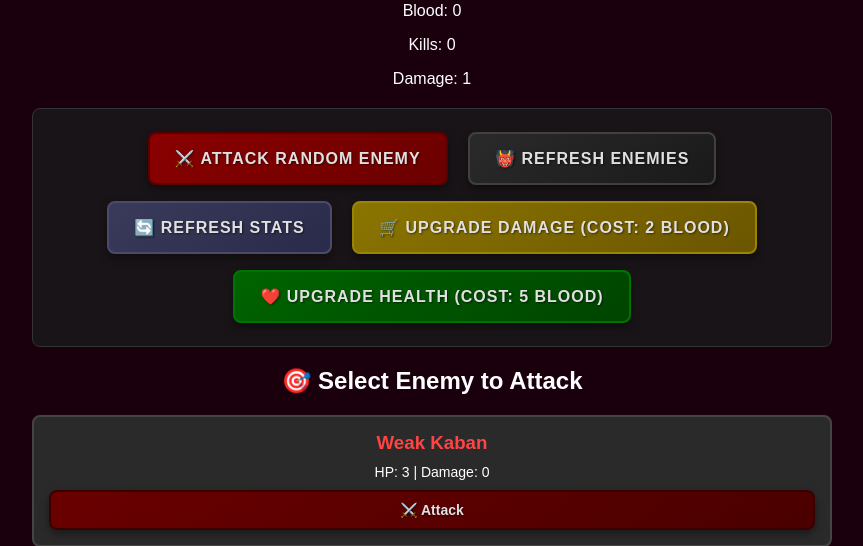
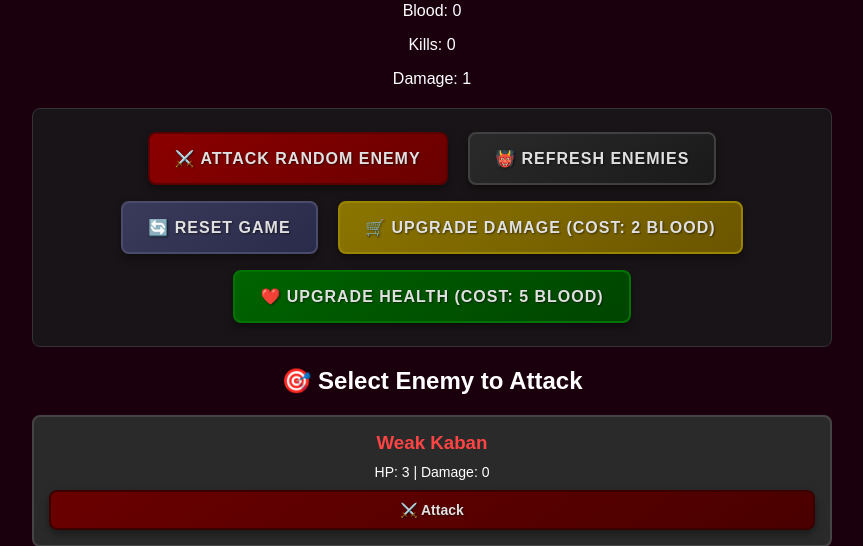
Before and after one commit to Dopio/BerserkClicker, a Flask app: page / in a window 1280 px wide. Shown: the part 213-759 px from the top of the page, without its empty margins (208-1071 px from the left). Run offline with Flask 3, Linux system fonts and the light colour scheme.

Commit message:
Reset game function

```diff
--- a/app.py
+++ b/app.py
@@ -1,11 +1,8 @@
 from flask import Flask, render_template, jsonify
-from game.enemies import basic_enemies
-from game.entities import Player
+from game.game_state import game_state
 import random
 
 app = Flask(__name__)
-
-player = Player('Guts', 0, 0, 1, 10, True)
 
 
 @app.route('/')
@@ -13,26 +10,37 @@ def hello_word():
     return render_template('index.html')
 
 
+@app.route('/api/game/reset', methods=['POST'])
+def reset_game():
+    game_state.reset_game()
+    return jsonify({
+        'success': True,
+        'message': 'Game reset successfully'
+    })
+
+
 @app.route('/api/player/stats')
 def get_player_stats():
     return jsonify({
-        'player_name': player.player_name,
-        'player_blood': player.player_blood,
-        'player_kills': player.player_kills,
-        'player_damage': player.player_damage,
-        'player_health': player.player_health,
-        'player_is_alive': player.player_is_alive
+        'player_name': game_state.player.player_name,
+        'player_blood': game_state.player.player_blood,
+        'player_kills': game_state.player.player_kills,
+        'player_damage': game_state.player.player_damage,
+        'player_health': game_state.player.player_health,
+        'player_max_health': game_state.player.player_max_health,
+        'player_is_alive': game_state.player.player_is_alive
     })
 
 
 @app.route('/api/enemies')
 def get_enemies():
     enemies_data = []
-    for i, enemy in enumerate(basic_enemies):
+    for i, enemy in enumerate(game_state.enemies):
         enemies_data.append({
             'enemy_id': i,
             'enemy_name': enemy.name,
             'enemy_health': enemy.health,
+            'enemy_max_health': enemy.max_health,
             'enemy_damage': enemy.damage,
             'enemy_is_alive': enemy.health > 0
         })
@@ -41,10 +49,10 @@ def get_enemies():
 
 @app.route('/api/attack/random', methods=['POST'])
 def attack_random():
-    for i, enemy in enumerate(basic_enemies):
+    for i, enemy in enumerate(game_state.enemies):
         print(f'{i}: {enemy.name} - HP: {enemy.health} - Alive: {enemy.health > 0}')
 
-    alive_enemies = [e for e in basic_enemies if e.health > 0]
+    alive_enemies = [e for e in game_state.enemies if e.health > 0]
     print(f"Alive enemies count: {len(alive_enemies)}")
 
     if not alive_enemies:
@@ -52,17 +60,17 @@ def attack_random():
 
     enemy = random.choice(alive_enemies)
 
-    enemy.health -= player.player_damage
-    player.player_blood += player.player_damage
+    enemy.health -= game_state.player.player_damage
+    game_state.player.player_blood += game_state.player.player_damage
 
     result = {
-        'message': f'{player.player_name} attack {enemy.name} for {player.player_damage} damage!',
+        'message': f'{game_state.player.player_name} attack {enemy.name} for {game_state.player.player_damage} damage!',
         'enemy_health': enemy.health,
-        'player_blood': player.player_blood
+        'player_blood': game_state.player.player_blood
     }
 
     if enemy.health <= 0:
-        player.player_kills += 1
+        game_state.player.player_kills += 1
         result['message'] = f'You kill {enemy.name}'
 
     return jsonify(result)
@@ -70,14 +78,14 @@ def attack_random():
 
 @app.route('/api/upgrade/damage', methods=['POST'])
 def upgrade_damage():
-    if player.player_blood >= 2:
-        player.player_damage += 1
-        player.player_blood -= 2
+    if game_state.player.player_blood >= 2:
+        game_state.player.player_damage += 1
+        game_state.player.player_blood -= 2
         result = {
             'success': True,
-            'message': f'{player.player_name} damage increased by 1 to {player.player_damage}',
-            'player_damage': player.player_damage,
-            'player_blood': player.player_blood
+            'message': f'{game_state.player.player_name} damage increased by 1 to {game_state.player.player_damage}',
+            'player_damage': game_state.player.player_damage,
+            'player_blood': game_state.player.player_blood
         }
     else:
         result = {
@@ -89,14 +97,14 @@ def upgrade_damage():
 
 @app.route('/api/upgrade/health', methods=['POST'])
 def upgrade_health():
-    if player.player_blood >= 5:
-        player.player_health += 2
-        player.player_blood -= 5
+    if game_state.player.player_blood >= 5:
+        game_state.player.player_health += 2
+        game_state.player.player_blood -= 5
         result = {
             'success': True,
-            'message': f'{player.player_name} health increased by 2 to {player.player_health}',
-            'player_health': player.player_health,
-            'player_blood': player.player_blood
+            'message': f'{game_state.player.player_name} health increased by 2 to {game_state.player.player_health}',
+            'player_health': game_state.player.player_health,
+            'player_blood': game_state.player.player_blood
         }
     else:
         result = {
@@ -109,42 +117,42 @@ def upgrade_health():
 @app.route('/api/attack/<int:enemy_id>', methods=['POST'])
 def attack_specific_enemy(enemy_id):
 
-    if enemy_id < 0 or enemy_id >= len(basic_enemies):
+    if enemy_id < 0 or enemy_id >= len(game_state.enemies):
         return jsonify({'error': 'Invalid enemy ID'})
 
-    enemy = basic_enemies[enemy_id]
+    enemy = game_state.enemies[enemy_id]
     print(f'Id: {enemy_id} Name: {enemy.name} HP: {enemy.health} Alive: {enemy.health > 0}')
 
     if enemy.health <= 0:
         return jsonify({'error': 'Enemy is dead!'})
-    elif player.player_health <= 0:
+    elif game_state.player.player_health <= 0:
         return jsonify({'error': 'You are Dead!'})
 
-    enemy.health -= player.player_damage
-    player.player_health -= enemy.damage
-    player.player_blood += player.player_damage
+    enemy.health -= game_state.player.player_damage
+    game_state.player.player_health -= enemy.damage
+    game_state.player.player_blood += game_state.player.player_damage
 
     enemy_is_alive = enemy.health > 0
-    player_is_alive = player.player_is_alive > 0
+    player_is_alive = game_state.player.player_is_alive > 0
 
     result = {
         'success': True,
-        'message': f'Player {player.player_name} attack {enemy.name}',
+        'message': f'Player {game_state.player.player_name} attack {enemy.name}',
         'enemy_health': enemy.health,
-        'player_health': player.player_health,
-        'player_blood': player.player_blood,
-        'player_kills': player.player_kills,
+        'player_health': game_state.player.player_health,
+        'player_blood': game_state.player.player_blood,
+        'player_kills': game_state.player.player_kills,
         'enemy_is_alive': enemy_is_alive,
         'player_is_alive': player_is_alive
     }
 
     if enemy.health <= 0:
-        player.player_kills += 1
+        game_state.player.player_kills += 1
         result['message'] = f'You kill {enemy.name}'
         result['enemy_is_alive'] = False
-        result['player_kills'] = player.player_kills
+        result['player_kills'] = game_state.player.player_kills
 
-    if player.player_health <= 0:
+    if game_state.player.player_health <= 0:
         result['message'] = f'YOU DIED! GAME OVER'
         result['player_is_alive'] = False
         result['success'] = False
--- a/game/enemies.py
+++ b/game/enemies.py
@@ -2,38 +2,38 @@ from game.entities import Mob
 
 
 basic_enemies = [
-    Mob("Weak Kaban", 3, 0, 1, True),
-    Mob("Kaban Warrior", 5, 1, 2, True),
-    Mob("Big Kaban", 8, 2, 3, True),
-    Mob("Kaban Chief", 12, 3, 5, True),
-    Mob("Kaban Berserker", 15, 4, 7, True)
+    Mob("Weak Kaban", 3, 3, 0, 1, True),
+    Mob("Kaban Warrior", 5, 5, 1, 2, True),
+    Mob("Big Kaban", 8, 8, 2, 3, True),
+    Mob("Kaban Chief", 12, 12, 3, 5, True),
+    Mob("Kaban Berserker", 15, 15, 4, 7, True)
 ]
 
 # ===== АПОСТОЛЫ И СИЛЬНЫЕ ВРАГИ =====
 apostle_enemies = [
-    Mob("Apostle Grunt", 10, 3, 4, True),
-    Mob("Snake Apostle", 15, 5, 8, True),
-    Mob("Zodd the Immortal", 25, 8, 15, True),
-    Mob("Wyald the Mad", 20, 6, 12, True),
-    Mob("Rosine the Butterfly", 18, 7, 10, True)
+    Mob("Apostle Grunt", 10, 10, 3, 4, True),
+    Mob("Snake Apostle", 15, 15, 5, 8, True),
+    Mob("Zodd the Immortal", 25, 25, 8, 15, True),
+    Mob("Wyald the Mad", 20, 20, 6, 12, True),
+    Mob("Rosine the Butterfly", 18, 18, 7, 10, True)
 ]
 
 # ===== БОССЫ =====
 boss_enemies = [
-    Mob("Nosferatu Zodd", 50, 15, 30, True),
-    Mob("Griffith", 40, 12, 25, True),
-    Mob("Femto", 100, 25, 50, True),
-    Mob("Skull Knight", 35, 10, 20, True),
-    Mob("Godo the Blacksmith", 30, 8, 18, True)
+    Mob("Nosferatu Zodd", 50, 50, 15, 30, True),
+    Mob("Griffith", 40, 40, 12, 25, True),
+    Mob("Femto", 100, 100, 25, 50, True),
+    Mob("Skull Knight", 35, 35, 10, 20, True),
+    Mob("Godo the Blacksmith", 30, 30, 8, 18, True)
 ]
 
 # ===== СПЕЦИАЛЬНЫЕ ВРАГИ =====
 special_enemies = [
-    Mob("Ghost Soldier", 8, 2, 3, True),
-    Mob("Kushan Assassin", 12, 6, 8, True),
-    Mob("Troll", 25, 10, 12, True),
-    Mob("Kelpie", 15, 5, 9, True),
-    Mob("Pishacha Demon", 22, 8, 15, True)
+    Mob("Ghost Soldier", 8, 8, 2, 3, True),
+    Mob("Kushan Assassin", 12, 12, 6, 8, True),
+    Mob("Troll", 25, 25, 10, 12, True),
+    Mob("Kelpie", 15, 15, 5, 9, True),
+    Mob("Pishacha Demon", 22, 22, 8, 15, True)
 ]
 
 all_enemies = basic_enemies + apostle_enemies + boss_enemies + special_enemies
--- a/static/script.js
+++ b/static/script.js
@@ -18,6 +18,38 @@ async function loadStats() {
         document.getElementById('player-damage').textContent = data.player_damage;
     } catch (error) {
         console.error('Error loading stats:', error);
+    }
+}
+
+async function resetGame() {
+    try {
+        console.log('Resetting game...');
+
+        const response = await fetch('/api/game/reset', {
+            method: 'POST',
+            headers: {
+                'Content-Type': 'application/json'
+            }
+        });
+
+        const result = await response.json();
+        console.log('Reset result:', result);
+
+        const battleLog = document.getElementById('battle-log');
+
+        if (result.success) {
+            battleLog.innerHTML = `<p class="respawn-message">${result.message}</p>`;
+            // Обновляем статистику и врагов после сброса
+            loadStats();
+            loadEnemies();
+        } else {
+            battleLog.innerHTML = `<p class="error-message">Error resetting game</p>`;
+        }
+
+    } catch (error) {
+        console.error('Error resetting game:', error);
+        document.getElementById('battle-log').innerHTML =
+            `<p class="error-message">Error: ${error.message}</p>`;
     }
 }
 
--- a/templates/index.html
+++ b/templates/index.html
@@ -22,7 +22,7 @@
         <div class="actions">
             <button onclick="attackRandom()">⚔️ Attack Random Enemy</button>
             <button onclick="loadEnemies()">👹 Refresh Enemies</button>
-            <button onclick="loadStats()">🔄 Refresh Stats</button>
+            <button onclick="resetGame()">🔄 Reset Game</button>
             <button onclick="buyDamageUpgrade()">🛒 Upgrade Damage (Cost: 2 blood)</button>
             <button onclick="buyHealthUpgrade()">❤️ Upgrade Health (Cost: 5 blood)</button>
         </div>
```
Also changed, not shown: game/config.py (added, +14 -0 lines), game/entities.py (+6 -2 lines), game/game_state.py (added, +30 -0 lines).
